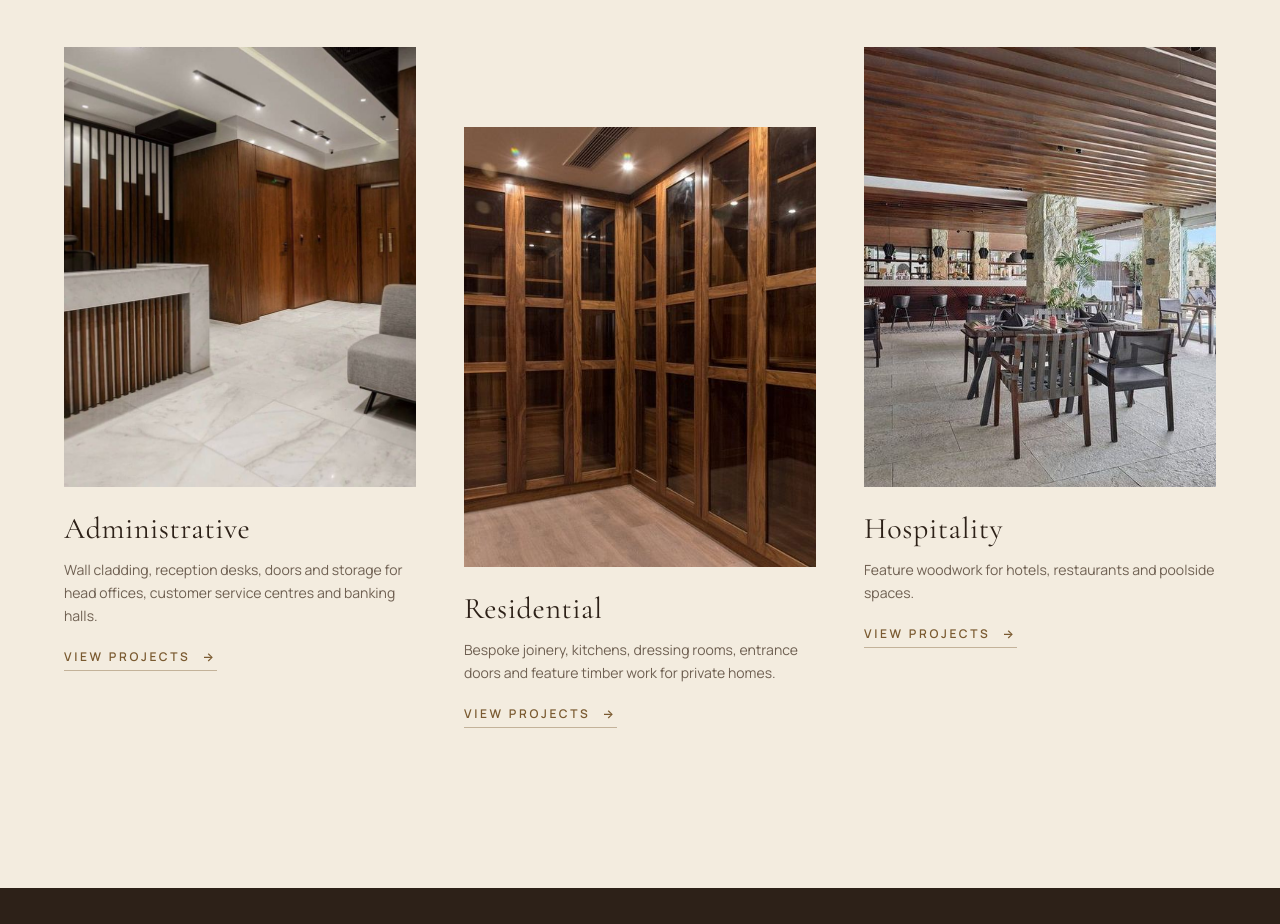
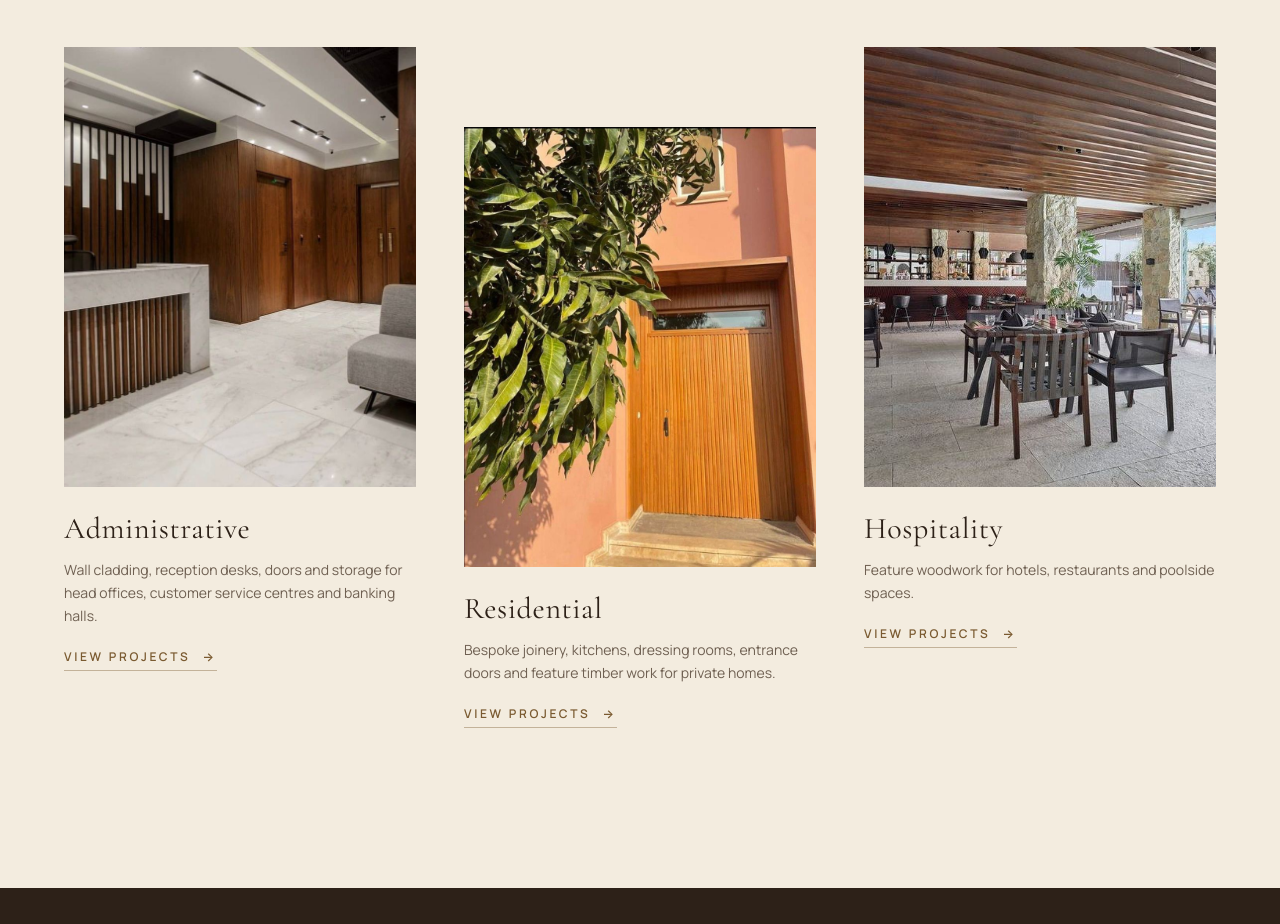
Before and after one commit to youssefmradwan/iguana, a Next.js app in the folder oakland/: page / in a window 1280 px wide. Shown: the part 2080-3004 px from the top of the page. Built offline with nearby package versions, Linux system fonts and the light colour scheme.

Commit message:
Use the timber entrance door photo for the Residential sector tile
Co-Authored-By: Claude Opus 5.5 <noreply@anthropic.com>
Claude-Session: https://claude.ai/code/session_011Ddk72pRpbpt3c8eitJz2y

```diff
--- a/oakland/src/content/portfolio.ts
+++ b/oakland/src/content/portfolio.ts
@@ -35,7 +35,7 @@ export const sectors: { name: Sector; summary: string; cover: Image }[] = [
   {
     name: "Residential",
     summary: "Bespoke joinery, kitchens, dressing rooms, entrance doors and feature timber work for private homes.",
-    cover: photos["section-02"],
+    cover: photos["doors-03"],
   },
   {
     name: "Hospitality",
```
